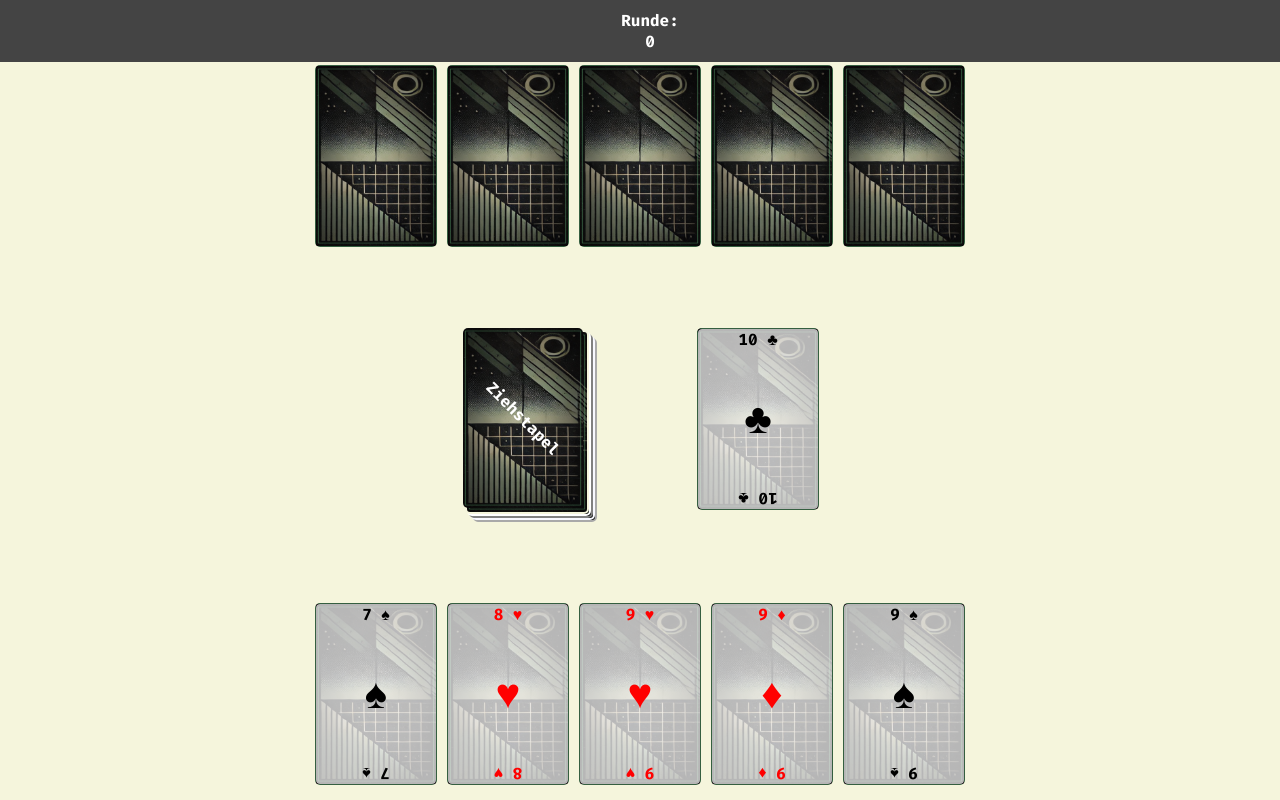
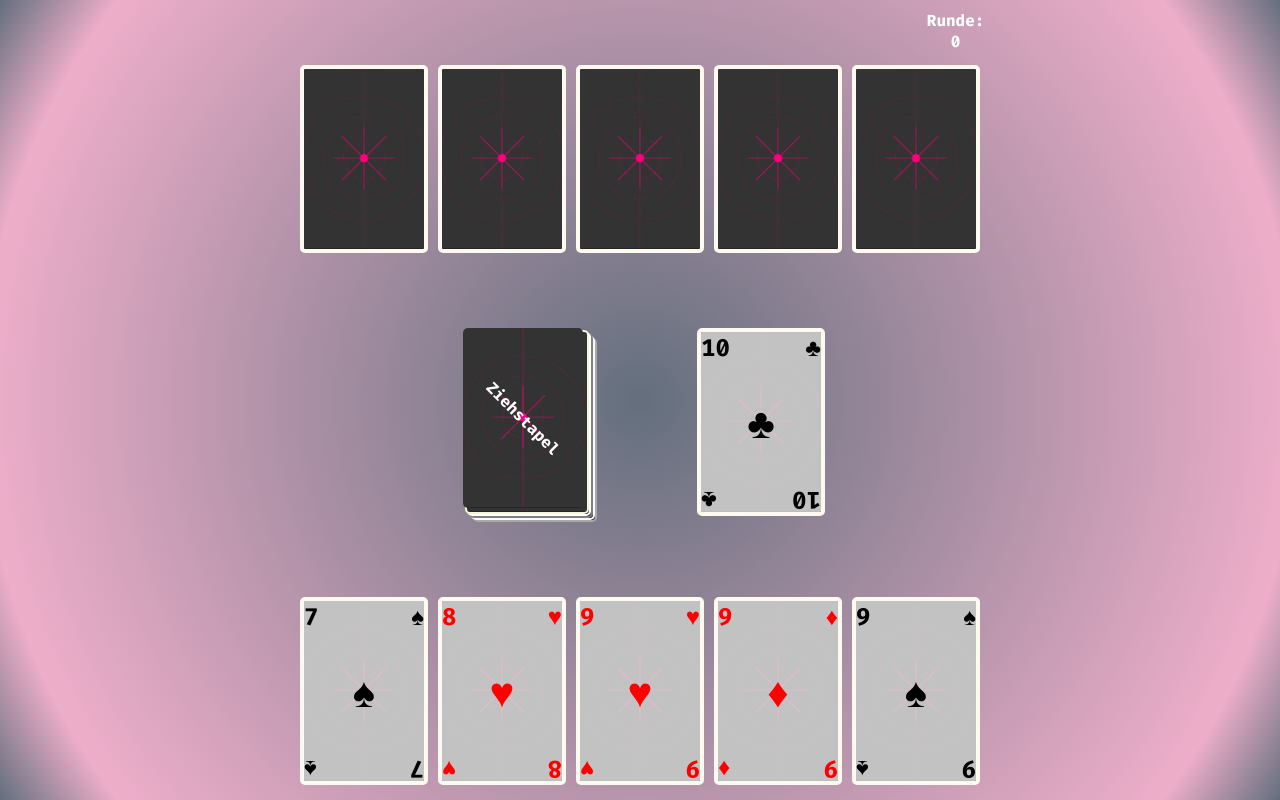
Before and after one commit to dionysm/MauMau, a plain HTML site: page index.html in a window 1280 px wide. Both pictures are taken after a click on the button "START GAME". Drawn offline with Linux system fonts and the light colour scheme.

Commit message:
Alpha Commit // Still some work to do
refactored code and added some features.
bube now working
-------------------------------------------------
Still TODO:
darkmode!
8 not working
Missing End of Game
Buggy restart
Animations missing
Leaderboard missing
timemode
moreplayers
MULTIPLAYER

```diff
--- a/css/cardgame.css
+++ b/css/cardgame.css
@@ -5,15 +5,52 @@ body {
   justify-content: center;
   height: 100vh;
   margin: 0;
-  background-color: beige; /*#142617;*/
   font-family: "Fira Code", serif;
   font-optical-sizing: auto;
   font-weight: 700;
   font-style: normal;
+  background: radial-gradient(circle, rgba(99,111,125,1) 0%, rgba(238,174,202,1) 87%, rgba(99,111,125,1) 100%);
+  animation: smoothAnim ease infinite;
 }
+
+@keyframes smoothAnim {
+  0% {
+    background: radial-gradient(circle, rgba(99,111,125,1) 1%, rgba(238,174,202,1) 86%, rgba(99,111,125,1) 100%);
+
+  }
+  10% {
+    background: radial-gradient(circle, rgba(99,111,125,1) 2%, rgba(238,174,202,1) 85%, rgba(99,111,125,1) 100%);
+
+
+  }
+  30% {
+    background: radial-gradient(circle, rgba(99,111,125,1) 3%, rgba(238,174,202,1) 84%, rgba(99,111,125,1) 100%);
+  }
+  40% {
+    background: radial-gradient(circle, rgba(99,111,125,1) 4%, rgba(238,174,202,1) 83%, rgba(99,111,125,1) 100%);
+  }
+  50% {
+    background: radial-gradient(circle, rgba(99,111,125,1) 5%, rgba(238,174,202,1) 82%, rgba(99,111,125,1) 100%);
+  }
+  60% {
+    background: radial-gradient(circle, rgba(99,111,125,1) 50%, rgba(238,174,202,1) 81%, rgba(99,111,125,1) 100%);
+  }
+  70% {
+    background: radial-gradient(circle, rgba(99,111,125,1) 0%, rgba(238,174,202,1) 82%, rgba(99,111,125,1) 100%);
+  }
+  80% {
+    background: radial-gradient(circle, rgba(99,111,125,1) 0%, rgba(238,174,202,1) 83%, rgba(99,111,125,1) 100%);
+  }
+  90% {
+    background: radial-gradient(circle, rgba(99,111,125,1) 0%, rgba(238,174,202,1) 84%, rgba(99,111,125,1) 100%);
+  }
+  100% {
+    background: radial-gradient(circle, rgba(99,111,125,1) 0%, rgba(238,174,202,1) 85%, rgba(99,111,125,1) 100%);
+  }
+}
+
 .nav {
   width: 100%;
-  background: #444;
   color: white;
   text-align: center;
   padding: 10px;
@@ -96,7 +133,8 @@ xbutton{
   height: 90px;
   background: #6BBF80;
   border-radius: 5px;
-  background-image: url("../img/bg_card.png");
+  border: 4px solid floralwhite;
+  background-image: url("../img/cbg.png");
   background-position: center; /* Center the image */
   background-repeat: no-repeat; /* Do not repeat the image */
   background-size: cover; /* Resize the background image to cover the entire container */
@@ -105,7 +143,7 @@ xbutton{
   display: flex;
   flex-direction: column;
   justify-content: space-between;
-  border: 1px solid rgba(0,0,0,0.5);
+
 }
 
 /* Group .deck and .discard */
@@ -117,7 +155,7 @@ xbutton{
   border-radius: 5px;
   text-align: center;
   font-weight: bold;
-  background-image: url("../img/bg_card.png");
+  background-image: url("../img/cbg.png");
   background-position: center; /* Center the image */
   background-repeat: no-repeat; /* Do not repeat the image */
   background-size: cover; /* Resize the background image to cover the entire container */
@@ -129,13 +167,7 @@ xbutton{
   box-shadow: inset 0 0 0 1000px rgba(255,255,255,.7);
   color: black;
 }
-/* Responsiveness */
-@media screen and (min-width: 1024px) {
-  .card, .deck, .discard {
-    width: 120px;
-    height: 180px;
-  }
-}
+
 /* --    Alles   -- */
 *{
   -webkit-user-select: none; /* Safari */
@@ -143,9 +175,9 @@ xbutton{
   user-select: none; /* Standard syntax */
 }
 .player-hand .card:hover{
-  transform: scale(104%);
+  transform: scale(114%);
   z-index: 6;
-  box-shadow: inset 0 0 0 1000px rgba(255,255,255,.7), 0 3px 12px 7px rgba(255,255,255,0.9);
+  box-shadow: inset 0 0 0 1000px rgba(255,255,255,.7), 0 0px 10px 3px rgba(0,0,0,0.9);
 }
 .deck-area .deck:hover{
   transform: scale(104%);
@@ -175,6 +207,15 @@ button:active{
   transform: rotate(180deg);
 }
 
+.card-top, .card-bottom{
+  text-align: justify;
+  font-size: x-large;
+}
+.card-top::after, .card-bottom::after {
+  content: "";
+  display: inline-block;
+  width: 95%;
+}
 
 .stapel{
   display: grid;
@@ -346,3 +387,16 @@ button:active{
   z-index: 10;
 }
 */
+
+/* Responsiveness */
+@media screen and (min-width: 1024px) {
+  .card, .deck, .discard {
+    width: 120px;
+    height: 180px;
+  }
+}
+@media screen and (max-width: 1023px) {
+  button{
+    width: 100%;
+  }
+}
--- a/index.html
+++ b/index.html
@@ -12,7 +12,7 @@
   <!-- /------------- --->
 </head>
 <body>
-<div class="nav"><div class="subNav"></div><div class="subNav">Runde: <span id="round">0</span></div><div class="subNav"></div></div>
+<div class="nav"><div class="subNav"></div><div class="subNav"></div><div class="subNav">Runde: <span id="round">0</span></div></div>
 <div class="game-container">
   <div id="opponentHand" class="opponent-hand">
     <div class="card opponentCard"></div>
--- a/js/cardgame.js
+++ b/js/cardgame.js
@@ -135,9 +135,7 @@ function renderCards(containerSelector, cards, showOnlyTop = false, hideDetails
       cardElement.addEventListener("dragstart", () => {
         draggedElement = cardElement;
       });
-      if (isPlayerTurn) {
-        cardElement.setAttribute("onclick", "playerTurn(this);");
-      }
+        cardElement.setAttribute("onclick", "playerTurn(this);")
     }
 
     if (hideDetails) {
@@ -398,7 +396,8 @@ function modal(kind, resolveCallback, nonInteractive = false) {
 
       const topDiv = document.createElement("div");
       topDiv.classList.add("card-top");
-      topDiv.textContent = suit.symbol;
+      topDiv.textContent +=
+      topDiv.textContent += suit.symbol;
       topDiv.style.color = textColor;
 
       const centerDiv = document.createElement("div");
@@ -504,6 +503,10 @@ function initializeDropArea() {
   });
 }
 
+function gameOver(whichPlayer){
+
+}
+
 /**
  * Platzhalter für zukünftige Erweiterungen (z. B. Tastaturnavigation).
  */
```
Also changed, not shown: img/bg.svg (added), img/cbg.png (added).
